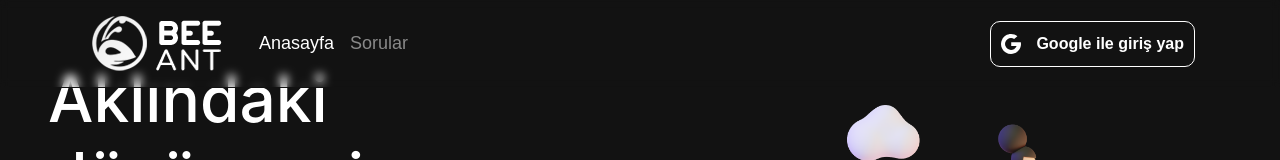
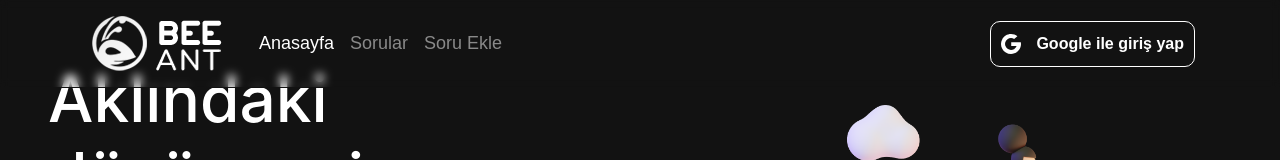
Before and after one commit to altaysimsek/beeant, a Vue app: page / in a window 1280 px wide. Shown: the top 160 px of the page. Built offline with nearby package versions, Linux system fonts and the light colour scheme; no server answers; the database is empty; what @ckeditor/ckeditor5-vue, vue-toast-notification, vuetrend would draw is missing.

Commit message:
Add 'soruekle' router-view

```diff
--- a/src/components/shared/Header.vue
+++ b/src/components/shared/Header.vue
@@ -22,6 +22,14 @@
             active-class="active"
             exact
             >Sorular</router-link
+          >
+          <router-link
+            to="/soruekle"
+            tag="a"
+            class="nav-link"
+            active-class="active"
+            exact
+            >Soru Ekle</router-link
           >
         </div>
       </div>
```
